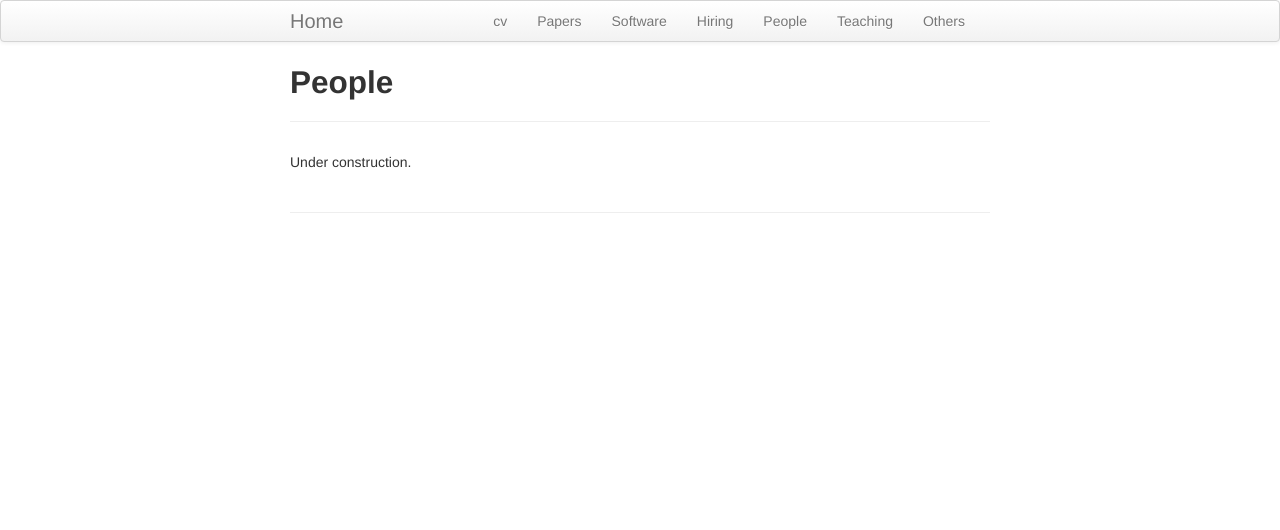
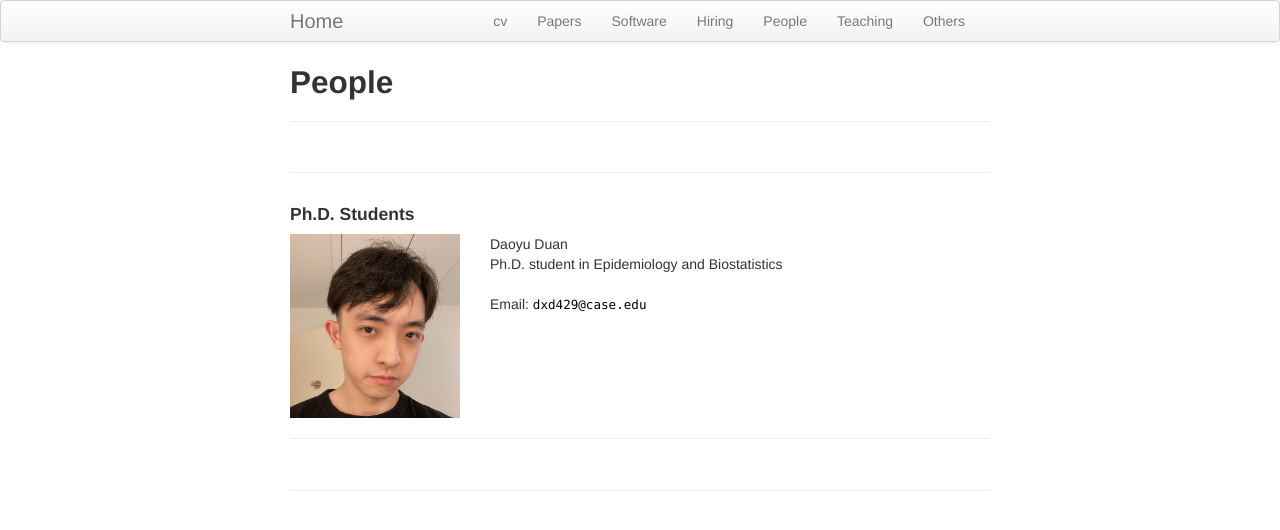
Before and after one commit to haoharryfeng/testpage4, a Jekyll site: the page built from people.md, in a window 1280 px wide. Shown: the top 530 px of the page. Built offline with Jekyll 4.4.1, drawn with Linux system fonts in a browser that asks for light colours.

Commit message:
add people

```diff
--- a/people.md
+++ b/people.md
@@ -3,4 +3,35 @@ layout: page
 title: People
 ---
 
-Under construction.
+---
+
+
+<div class="container">
+
+<h4><a name="contact"></a>Ph.D. Students</h4>
+
+  <div class="row-fluid">
+     <div class="span2">
+        <a href="./assets/pics/DD.JPG">
+            <img src="./assets/pics/DD.JPG"
+                  title="Daoyu Duan" alt="Daoyu Duan"/></a>
+        	</div>
+
+
+
+
+
+        <div class="span5">
+            Daoyu Duan<br/>
+            Ph.D. student in Epidemiology and Biostatistics<br/><br/>
+
+            <div id="hide_email">
+            Email: <code>dxd429@case.edu</code><br/>
+
+        </div>
+
+        </div>
+    </div>
+</div>
+
+---
```
Also changed, not shown: assets/pics/DD.JPG (added), assets/pics/LM.png (added), assets/pics/WT.png (added), 2 other files.
